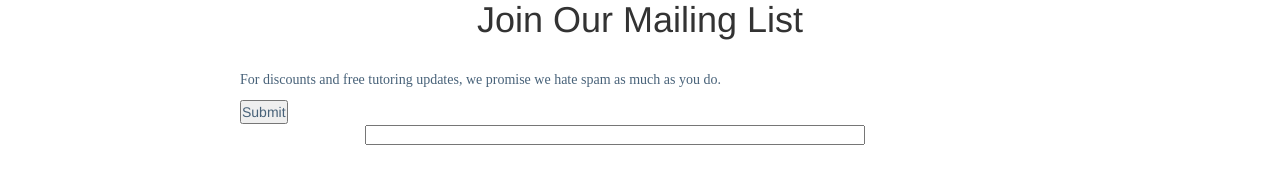
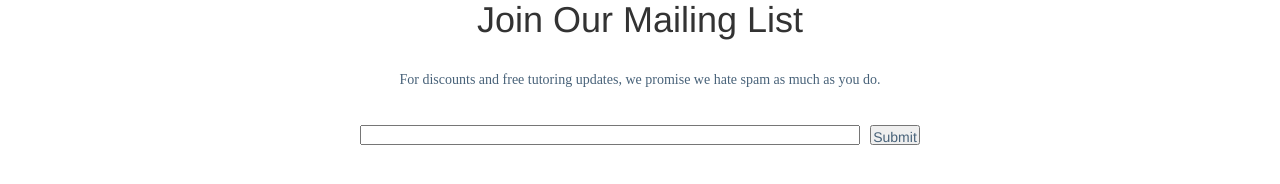
Before and after one commit to BrianCoombs/1on1Website, a React (Create React App) app in the folder my-app/client/: page / in a window 1280 px wide. Shown: the part 4315-4499 px from the top of the page. Built offline with nearby package versions, Linux system fonts and the light colour scheme; a web font is replaced by a local one.

Commit message:
update style.css to alight mailing list text box and submit button

```diff
--- a/my-app/client/src/Style.css
+++ b/my-app/client/src/Style.css
@@ -444,13 +444,7 @@ div.philan {
   top: 355px;
 }
 
-.emailInput {
-  position: absolute;
-  left: 125px;
-  top: 75px;
-  width: 500px;
-  height: 20px;
-}
+
 
 
 /** Mailing list **/
@@ -465,6 +459,26 @@ div.mailingList {
     background-color: white;
     position: relative;
     color: #486279;
+}
+
+.mailing {
+  text-align: center;
+}
+
+.emailInput {
+  position: absolute;
+  left: 120px;
+  top: 75px;
+  width: 500px;
+  height: 20px;
+}
+
+.emailSubmit {
+  position: absolute;
+  right: 120px;
+  top: 75px;
+  width: 50px;
+  height: 20px;
 }
 
 
```
